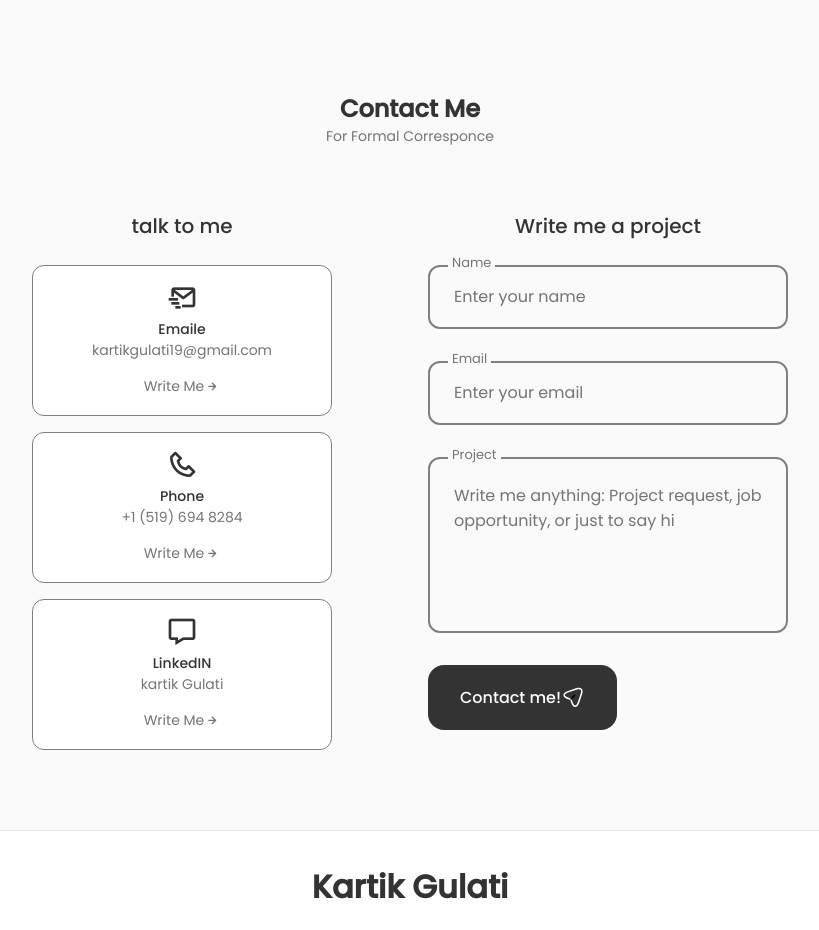
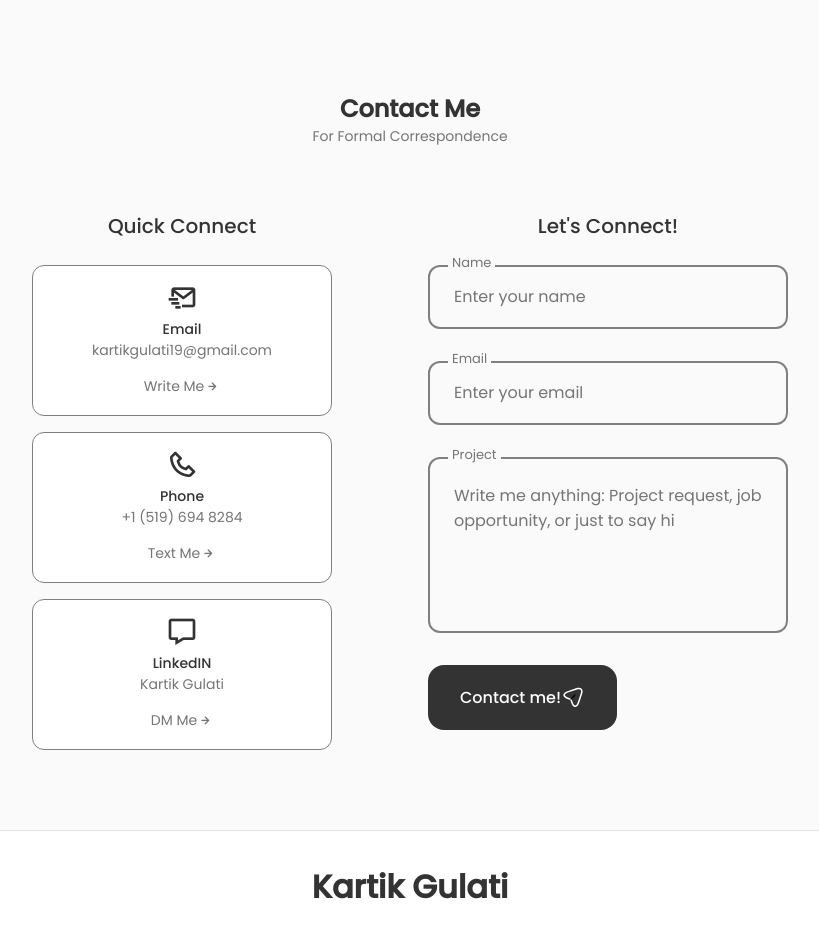
Before and after one commit to kartikgulati/portfolio, a React (Create React App) app: page / in a window 1280 px wide. Shown: the part 4540-5470 px from the top of the page, without its empty margins (231-1050 px from the left). Built offline with nearby package versions, Linux system fonts and the light colour scheme.

Commit message:
changed the contact info

```diff
--- a/src/components/contact/Contact.jsx
+++ b/src/components/contact/Contact.jsx
@@ -18,21 +18,21 @@ const Contact = () => {
   return (
     <section className="contact section" id="contact">
       <h2 className="contact_section_title">Contact Me</h2>
-      <span className="section_subtitle">For Formal Corresponce </span>
+      <span className="section_subtitle">For Formal Correspondence </span>
 
       <div className="contact_container container grid">
         <div className="contact_content">
-          <h3 className="contact_title">talk to me</h3>
+          <h3 className="contact_title">Quick Connect</h3>
 
           <div className="contact_info">
             {/* conatct card */}
             <div className="contact_card">
               <i className="bx bx-mail-send contact_card-icon"></i>
 
-              <h3 className="contact_card-title">Emaile</h3>
+              <h3 className="contact_card-title">Email</h3>
               <span className="contact_card-data">kartikgulati19@gmail.com</span>
 
-              <a href=" " className="contact_button">
+              <a href="mailto:kartikgulati19@gmail.com" className="contact_button">
                 Write Me{" "}
                 <i className="uil uil-arrow-right contact_button-icon"></i>
               </a>
@@ -46,7 +46,7 @@ const Contact = () => {
               <span className="contact_card-data"><a href="tel:519-694-8284" style={{color:"#757575"}}>+1 (519) 694 8284</a></span>
 
               <a href="tel:519-694-8284" className="contact_button">
-                Write Me{" "}
+                Text Me{" "}
                 <i className="uil uil-arrow-right contact_button-icon"></i>
               </a>
             </div>
@@ -56,10 +56,10 @@ const Contact = () => {
               <i className="bx bx-message contact_card-icon"></i>
 
               <h3 className="contact_card-title">LinkedIN</h3>
-              <span className="contact_card-data"><a href="https://www.linkedin.com/in/kartik-gulati-a5636b17a/" style={{color:"#757575"}} >kartik Gulati</a></span>
+              <span className="contact_card-data"><a href="https://www.linkedin.com/in/kartik-gulati-a5636b17a/" style={{color:"#757575"}} >Kartik Gulati</a></span>
 
               <a href="https://www.linkedin.com/in/kartik-gulati-a5636b17a/" className="contact_button" target='_blank'>
-                Write Me{" "}
+                DM Me{" "}
                 <i className="uil uil-arrow-right contact_button-icon"></i>
               </a>
             </div>
@@ -67,7 +67,7 @@ const Contact = () => {
         </div>
 
         <div className="contact_content">
-          <h3 className="contact_title">Write me a project</h3>
+          <h3 className="contact_title">Let's Connect!</h3>
 
           <form ref={form} onSubmit={sendEmail} className="contact_form">
             <div className="contact_form-div">
```
